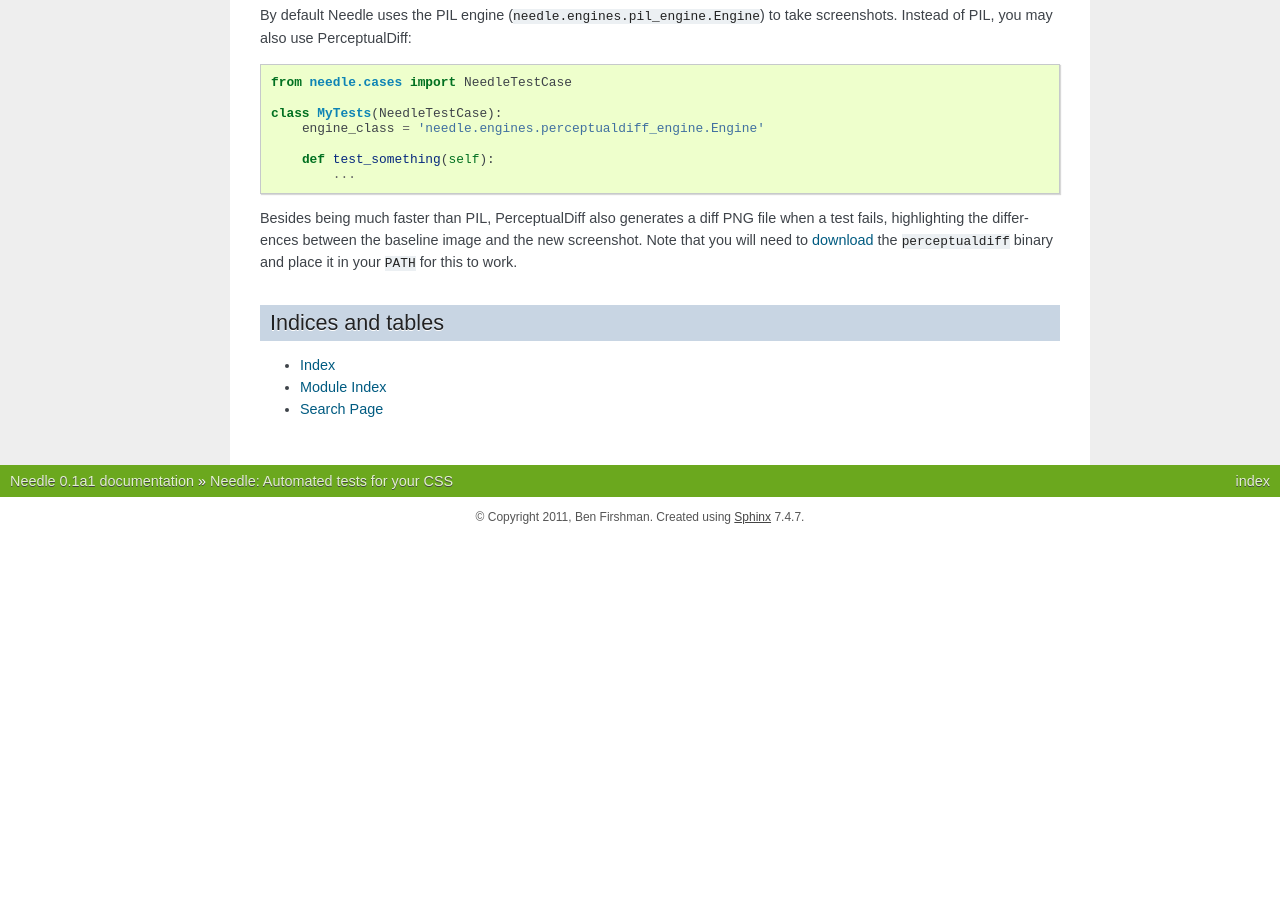
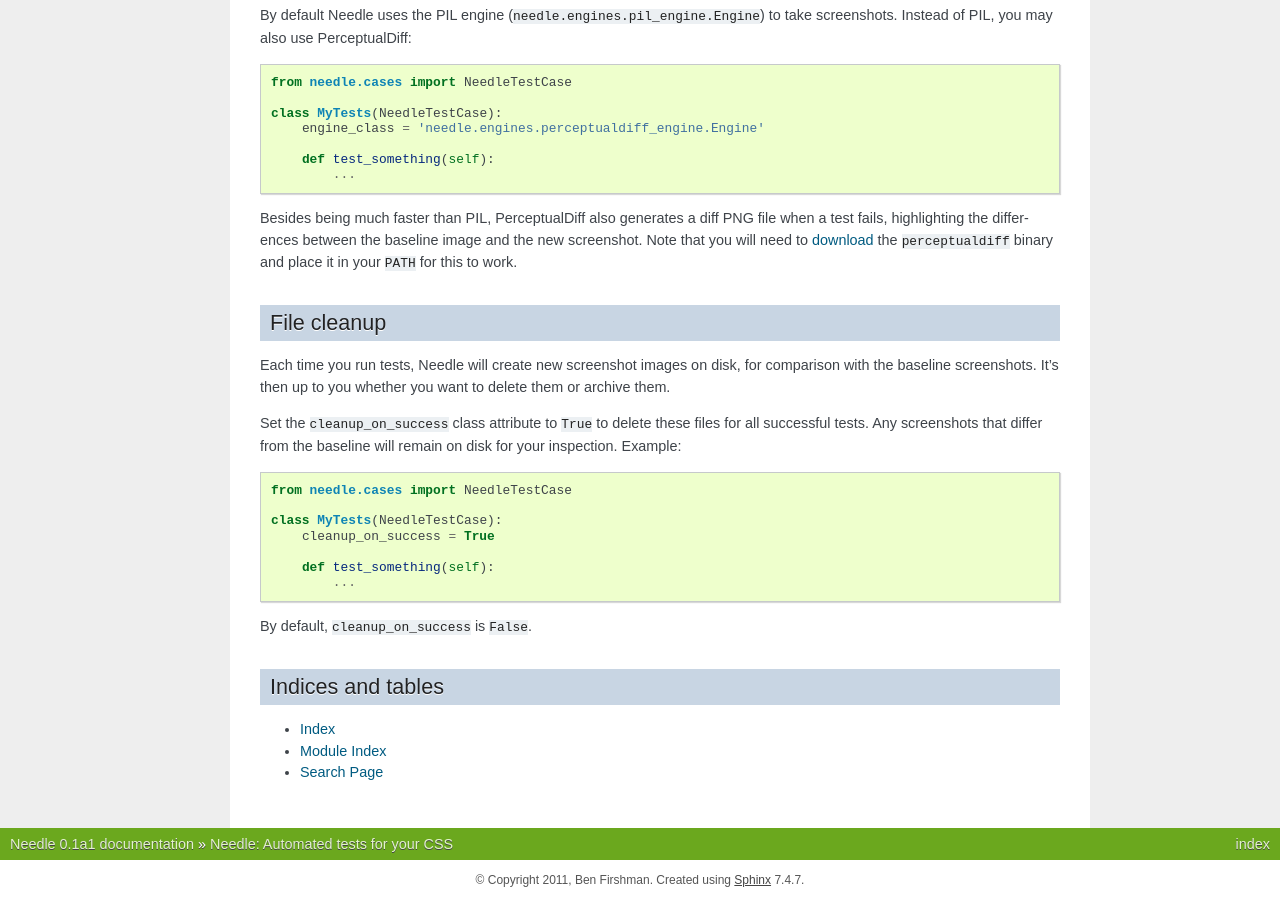
Before and after one commit to python-needle/needle, a Sphinx documentation site: the page built from docs/index.txt, in a window 1280 px wide and 900 px high, scrolled down 1981 px. Built offline with Sphinx 7.4.7, drawn with Linux system fonts in a browser that asks for light colours; before the commit the page ends 2518 px from its top, so only the background shows below that.

Commit message:
Implemented cleanup_on_success class attribute, plus docs

```diff
--- a/docs/index.txt
+++ b/docs/index.txt
@@ -130,6 +130,28 @@ image and the new screenshot. Note that you will need to
 place it in your ``PATH`` for this to work.
 
 
+File cleanup
+------------
+
+Each time you run tests, Needle will create new screenshot images on disk, for
+comparison with the baseline screenshots. It's then up to you whether you want
+to delete them or archive them.
+
+Set the ``cleanup_on_success`` class attribute to ``True`` to delete these
+files for all successful tests. Any screenshots that differ from the baseline
+will remain on disk for your inspection. Example::
+
+    from needle.cases import NeedleTestCase
+
+    class MyTests(NeedleTestCase):
+        cleanup_on_success = True
+
+        def test_something(self):
+            ...
+
+By default, ``cleanup_on_success`` is ``False``.
+
+
 Indices and tables
 ------------------
 
```
Also changed, not shown: 1 other file.
